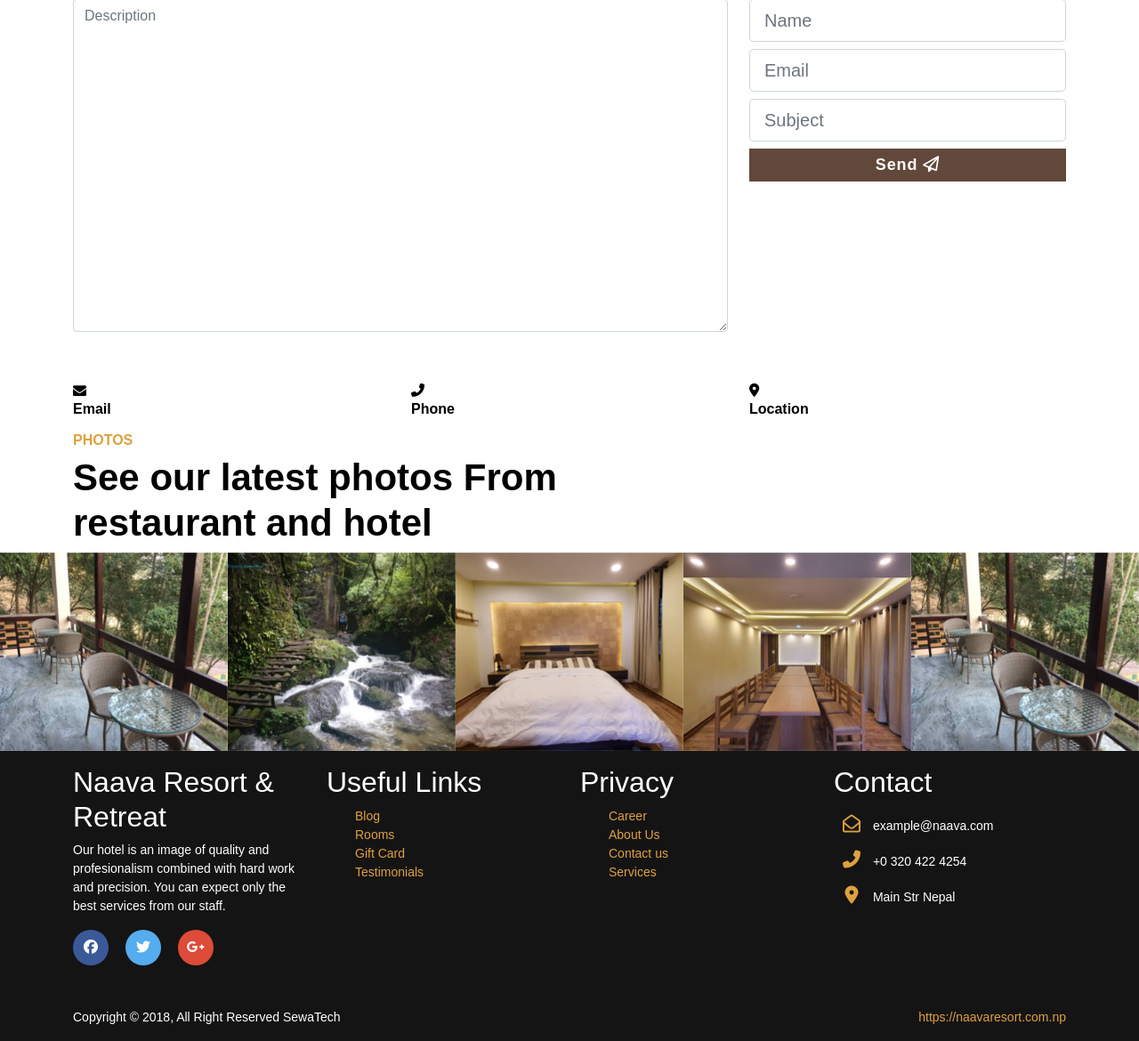
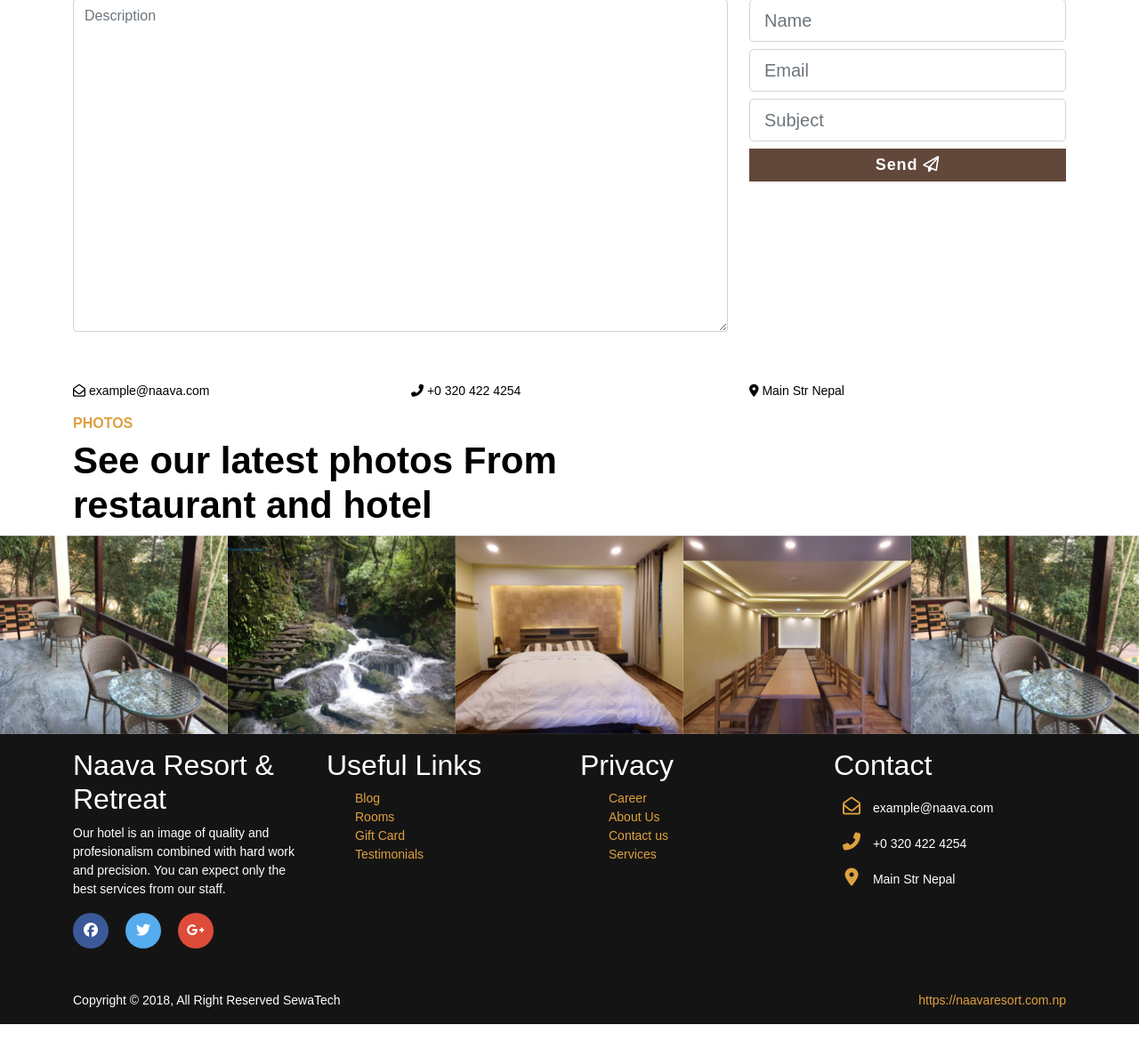
Before and after one commit to Birajramtel/hotel, a PHP site: page /contact.php in a window 1280 px wide. Shown: the part 500-1670 px from the top of the page at 89% size. Run offline with PHP 8.4, Linux system fonts and the light colour scheme; some libraries are stand-ins or nearby versions.

Commit message:
Changes made in Contact us Page

```diff
--- a/contact.php
+++ b/contact.php
@@ -106,19 +106,16 @@
             </div>
         </form>
     </div>
-    <div class="container">
+    <div class="container pb-2">
         <div class="row mt-5 mb-2">
             <div class="col-md-4 ">
-                <i class="fa fa-envelope" style="font-size:15px"></i>
-                <h6 class=""><strong>Email</strong></h6>
+                <i class="far fa-envelope-open"></i>&nbsp;<span class="">example@naava.com</span>
             </div>
             <div class="col-md-4 ">
-                <i class="fas fa-phone-alt" style="font-size:15px"></i>
-                <h6><strong>Phone</strong></h6>
+                <i class="fas fa-phone-alt"></i>&nbsp;<span class="">+0 320 422 4254</span>
             </div>
             <div class="col-md-4 ">
-                <i class="fas fa-map-marker-alt" style="font-size:15px"></i>
-                <h6><strong>Location</strong></h6>
+                <i class="fas fa-map-marker-alt"></i>&nbsp;<span class="">Main Str Nepal</span>
             </div>
         </div>
     </div>
```
